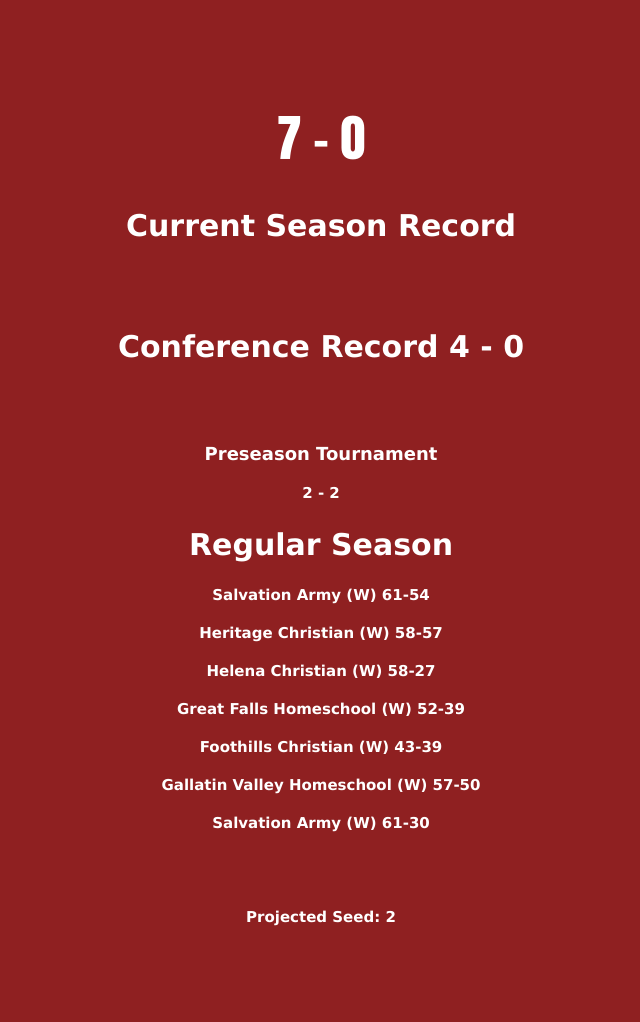
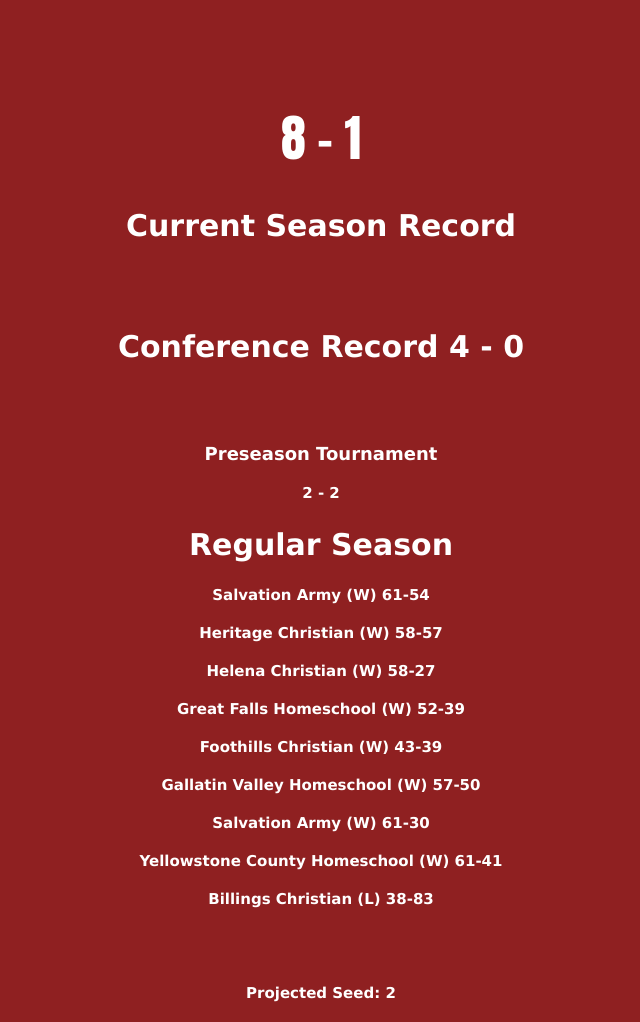
Before and after one commit to Tim-Kenning/Tim-Kenning.github.io, a plain HTML site: page scores.html in a window 1280 px wide. Shown: the part 174-1196 px from the top of the page, without its empty margins (319-959 px from the left). Before the commit the page ends 1120 px from the top, so only its background shows below. Drawn offline with Linux system fonts and the light colour scheme.

Commit message:
Update scores.html

```diff
--- a/scores.html
+++ b/scores.html
@@ -67,7 +67,7 @@ h1 {
         }
         </style>
         <br></br>
-        <h1>7 - 0</h1>
+        <h1>8 - 1</h1>
         <h2>Current Season Record</h2>
         <br></br>
         <h2>Conference Record 4 - 0</h2>
@@ -82,6 +82,8 @@ h1 {
         <h4>Foothills Christian (W) 43-39</h4>
         <h4>Gallatin Valley Homeschool (W) 57-50</h4>
         <h4>Salvation Army (W) 61-30</h4>
+        <h4>Yellowstone County Homeschool (W) 61-41</h4>
+        <h4>Billings Christian (L) 38-83</h4>
         <br></br>
         <h4>Projected Seed: 2</h4>
 
```
